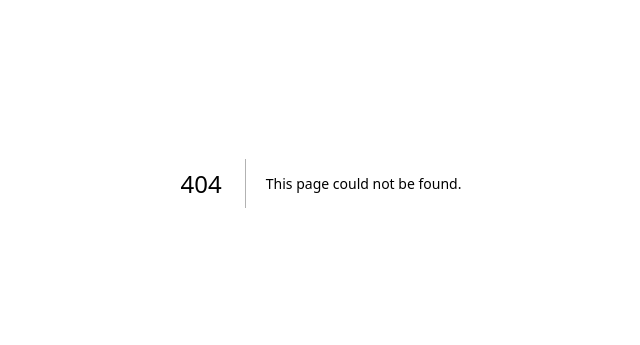
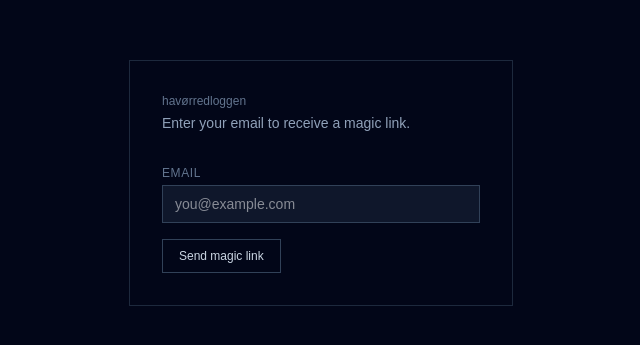
Before and after one commit to thlabsdk/havoerred, a Next.js app: page /login in a window 1280 px wide. Before the commit this address had no page. Shown: the part 217-562 px from the top of the page, without its empty margins (319-959 px from the left). Built offline with nearby package versions, Linux system fonts and the light colour scheme; no server answers.

Commit message:
feat: add login page with magic-link auth surface and auth-guard redirect

```diff
--- /dev/null
+++ b/app/login/page.tsx
@@ -0,0 +1,26 @@
+// app/login/page.tsx
+import { redirect } from 'next/navigation'
+import { createClient } from '../../lib/supabase/server'
+import { LoginForm } from './LoginForm'
+
+export default async function LoginPage() {
+  const supabase = await createClient()
+  const { data: { user } } = await supabase.auth.getUser()
+
+  if (user) redirect('/')
+
+  return (
+    <div className="min-h-screen bg-slate-950 flex items-center justify-center px-4">
+      <div className="w-full max-w-sm border border-slate-800 p-8">
+        <div className="mb-8">
+          <p className="text-xs font-mono text-slate-500 mb-1">havørredloggen</p>
+          <p className="text-sm font-mono text-slate-400">
+            Enter your email to receive a magic link.
+          </p>
+        </div>
+
+        <LoginForm />
+      </div>
+    </div>
+  )
+}
```
